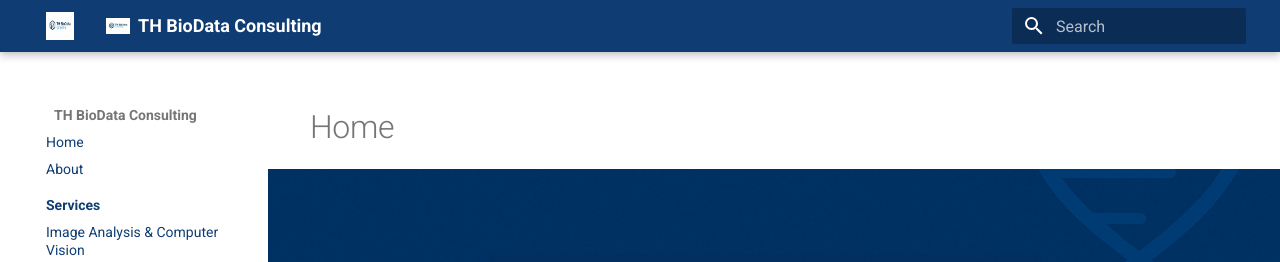
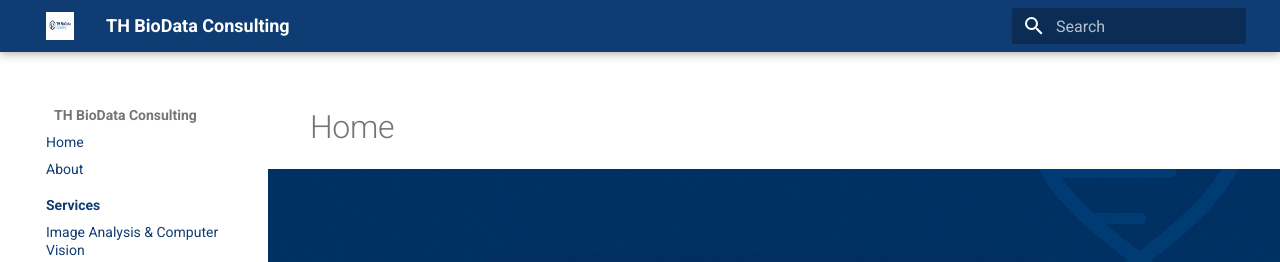
Before and after one commit to TH-BioData/th-biodata.github.io, an MkDocs documentation site: the page built from docs/index.md, in a window 1280 px wide. Shown: the top 262 px of the page. Built offline with MkDocs 1.6.1 and Material for MkDocs 9.7.7, drawn with Linux system fonts in a browser that asks for light colours.

Commit message:
Update extra.css

```diff
--- a/docs/styles/extra.css
+++ b/docs/styles/extra.css
@@ -1,5 +1,5 @@
 /* ============================================================
-   TH BioData Consulting — Estilos estables (v3.7)
+   TH BioData Consulting — Estilos estables (v3.8)
    ============================================================ */
 
 /* -------------------- Variables globales -------------------- */
@@ -7,10 +7,16 @@
   --th-hero-height: 420px;
   --th-hero-height-sm: 300px;
   --md-header-h: var(--md-header-height, 3.6rem);
+
   --th-color-corporate-blue: #0F3D73;
   --th-color-corporate-light-blue: #7CC6FF;
 
-  /* Z-index base para capas Material */
+  /* Material primary (evita el violeta por defecto) */
+  --md-primary-fg-color: var(--th-color-corporate-blue);
+  --md-primary-fg-color--light: var(--th-color-corporate-light-blue);
+  --md-primary-fg-color--dark: #0B2C54;
+
+  /* Z-index base */
   --z-header: 20;
   --z-drawer: 200;
   --z-sidebar: 30;
@@ -29,27 +35,28 @@
    ============================================================ */
 .md-header,
 .md-tabs {
-  background-color: var(--th-color-corporate-blue);
+  background-color: var(--md-primary-fg-color) !important;
   z-index: var(--z-header);
 }
 
-/* Links y iconos del nav (heredan color) */
+/* Links e iconos del nav (fondo blanco, texto azul) */
+.md-nav--primary,
+.md-nav--primary .md-nav__list {
+  background: #fff !important;
+}
 .md-nav__link,
-.md-nav__link span {
+.md-nav__link span,
+.md-nav__icon,
+.md-icon {
   color: var(--th-color-corporate-blue);
-  background: transparent;
 }
 .md-nav__link:hover,
 .md-nav__link:focus {
   background-color: rgba(124, 198, 255, 0.12);
   color: #004B8E;
 }
-.md-nav__icon,
-.md-icon {
-  color: var(--th-color-corporate-blue);
-}
 
-/* Overlay del drawer: sin velo gris visible pero clickeable cuando está abierto */
+/* Overlay del drawer: clickeable sin velo visible */
 .md-overlay {
   background-color: transparent;
   pointer-events: none;
@@ -61,7 +68,7 @@
   opacity: 1;
 }
 
-/* Sidebar en desktop por encima del hero */
+/* Sidebar desktop por encima del hero */
 .md-sidebar,
 .md-sidebar--primary,
 .md-sidebar__scrollwrap {
@@ -70,10 +77,9 @@
 }
 
 /* ============================================================
-   DRAWER (móvil) — debajo del header + logo visible
+   DRAWER (móvil)
    ============================================================ */
 @media (max-width: 960px) {
-  /* Paneles del drawer por encima del contenido */
   .md-drawer,
   .md-nav,
   .md-sidebar,
@@ -83,7 +89,6 @@
     z-index: var(--z-drawer);
   }
 
-  /* Colocar el panel lateral debajo del header y ajustar su alto útil */
   .md-drawer,
   .md-sidebar--primary {
     top: var(--md-header-h);
@@ -92,74 +97,67 @@
     right: auto;
   }
 
-  /* Título del drawer (franja celeste) */
-  .md-sidebar--primary .md-nav__title {
+  /* Franja superior del drawer (celeste + texto blanco) */
+  .md-sidebar--primary .md-nav__title,
+  .md-drawer .md-header { /* compatibilidad con versiones */
     position: sticky;
     top: 0;
     z-index: 1;
-    background-color: var(--th-color-corporate-light-blue);
-    color: #fff;
+    background-color: var(--md-primary-fg-color--light) !important;
+    color: #fff !important;
     font-weight: 600;
-    border-bottom: 1px solid rgba(255, 255, 255, .25);
+    border-bottom: 1px solid rgba(255,255,255,.25);
     display: flex;
     align-items: center;
     gap: 8px;
     padding: calc(.6rem + env(safe-area-inset-top, 0)) 1rem .7rem 1rem;
   }
-  .md-sidebar--primary .md-nav__title span,
-  .md-sidebar--primary .md-nav__title strong {
-    color: #fff;
-  }
-
-  /* Logo real en la franja celeste
-     NOTA: extra.css se sirve en /assets/stylesheets/extra.css → subir un nivel
-     hacia /assets/logo.png = ../logo.png  */
-  .md-sidebar--primary .md-nav__title .md-logo {
-    display: inline-flex;
-    align-items: center;
-    justify-content: center;
-    height: 36px;
-    width: 36px;
-    border-radius: 6px;
-    background: transparent;
-  }
-  .md-sidebar--primary .md-nav__title .md-logo::before {
-    content: "";
-    display: block;
-    width: 100%;
-    height: 100%;
-    background-image: url('../logo.png'); /* ruta corregida */
-    background-size: contain;
-    background-repeat: no-repeat;
-    background-position: center;
-    /* Quitar si tu logo NO necesita inversión a blanco */
-    filter: brightness(0) invert(1);
-  }
-  /* Ocultar cualquier img/svg interno que inyecte el tema */
-  .md-sidebar--primary .md-nav__title .md-logo img,
-  .md-sidebar--primary .md-nav__title .md-logo svg {
-    display: none;
-  }
 
   /* Evitar que contenido/hero tape el drawer */
   .md-main,
   .md-main__inner,
-  .hero {
-    z-index: var(--z-hero);
-  }
+  .hero { z-index: var(--z-hero); }
 
-  /* Scroll interno del panel */
-  .md-sidebar__scrollwrap {
-    overflow: auto;
-  }
+  .md-sidebar__scrollwrap { overflow: auto; }
+}
+
+/* Desktop: limpia padding del título del sidebar */
+@media (min-width: 961px) {
+  .md-sidebar--primary .md-nav__title { padding-left: 1rem; }
 }
 
 /* ============================================================
-   DESKTOP — sin recuadro blanco en el título del sidebar
+   LOGO — usar SOLO el logo nativo del tema (sin duplicar)
    ============================================================ */
-@media (min-width: 961px) {
-  .md-sidebar--primary .md-logo { display: none; }
-  .md-sidebar--primary .md-nav__title { padding-left: 1rem; }
+/* Dimensiones del <img> nativo de Material (header + drawer) */
+.md-logo img,
+.md-header__button.md-logo img {
+  width: 28px;
+  height: 28px;
+  display: inline-block !important;
+  vertical-align: middle;
+}
+
+/* Alineación logo + texto en el header */
+.md-header__title .md-ellipsis {
+  display: inline-flex;
+  align-items: center;
+  gap: 8px;
+}
+
+/* Alineación logo + texto en la franja del drawer */
+.md-sidebar--primary .md-nav__title,
+.md-drawer .md-header__title {
+  display: inline-flex;
+  align-items: center;
+  gap: 8px;
+}
+
+/* Contenedor del logo siempre transparente (sin recuadros) */
+.md-logo,
+.md-header__button.md-logo {
+  background: transparent !important;
+  box-shadow: none !important;
 }
 
 /* ============================================================
@@ -184,8 +182,8 @@
   position: absolute;
   inset: 0;
   z-index: 0;
-  background-color: #0c2d57; /* color base para evitar parpadeo */
-  background-image: url('../hero.jpg?v=6'); /* relativo a /assets/stylesheets/ */
+  background-color: #0c2d57;                 /* color base anti-parpadeo */
+  background-image: url('/assets/hero.jpg?v=7'); /* ruta absoluta GitHub Pages */
   background-size: cover;
   background-position: center;
   background-repeat: no-repeat;
@@ -195,7 +193,7 @@
   z-index: 1;
   text-align: center;
   color: #fff;
-  background: linear-gradient(to bottom, rgba(10, 35, 80, .15), rgba(10, 35, 80, .55));
+  background: linear-gradient(to bottom, rgba(10,35,80,.15), rgba(10,35,80,.55));
   padding: 48px 16px;
   border-radius: 0;
 }
@@ -211,7 +209,7 @@
   text-decoration: none;
 }
 
-/* Fade controlado por scripts/scroll-fade.js (toggle .scrolled en <body>) */
+/* Fade controlado por scripts/scroll-fade.js (.scrolled en <body>) */
 body.scrolled .hero {
   opacity: 0;
   transform: translateY(-80px);
@@ -243,12 +241,12 @@ body:not(:has(.hero)) .md-main { padding-top: var(--md-header-h); }
   border-radius: 12px;
   padding: 16px;
   background: #fff;
-  box-shadow: 0 2px 6px rgba(0, 0, 0, .05);
+  box-shadow: 0 2px 6px rgba(0,0,0,.05);
   transition: transform .2s ease, box-shadow .2s ease;
 }
 .grid.cards > *:hover {
   transform: translateY(-3px);
-  box-shadow: 0 6px 12px rgba(0, 0, 0, .08);
+  box-shadow: 0 6px 12px rgba(0,0,0,.08);
 }
 
 /* ============================================================
@@ -278,163 +276,3 @@ body:not(:has(.hero)) .md-main { padding-top: var(--md-header-h); }
 @media (prefers-reduced-motion: reduce) {
   .hero { transition: none; }
 }
-/* ============================================================
-   FIX header/drawer + hero (Material for MkDocs)
-   ============================================================ */
-
-/* --- Variables corporativas (ajusta si ya existen) --- */
-:root{
-  --th-blue: #0F3D73;           /* azul corporativo (header) */
-  --th-light-blue: #7CC6FF;     /* celeste drawer */
-}
-
-/* HEADER (barra superior) */
-.md-header,
-.md-tabs {
-  background-color: var(--th-blue) !important;
-}
-
-/* DRAWER (panel lateral en móvil) — franja superior */
-.md-sidebar--primary .md-sidebar__scrollwrap .md-sidebar__title,
-.md-drawer .md-header { /* versiones recientes de Material usan .md-header dentro del drawer */
-  background-color: var(--th-light-blue) !important;
-  color: #fff !important;
-}
-
-/* Logo en el bloque superior del drawer (evita recuadro blanco) */
-.md-drawer .md-header__button.md-logo,
-.md-sidebar--primary .md-logo {
-  width: 40px;
-  height: 40px;
-  border-radius: 6px;
-  background-image: url("/assets/logo.png"); /* ruta absoluta para GitHub Pages */
-  background-size: contain;
-  background-repeat: no-repeat;
-  background-position: center;
-  background-color: transparent !important;
-}
-
-/* Asegurar que no haya fondo blanco heredado en el ícono del logo */
-.md-header__button.md-logo img {
-  display: none; /* ocultamos <img> si lo hay, usamos background-image */
-}
-
-/* Texto de la franja superior del drawer en blanco */
-.md-sidebar__title,
-.md-drawer .md-header__title {
-  color: #fff !important;
-}
-
-/* --- Enlaces y items del menú (fondo blanco, texto azul) --- */
-.md-nav--primary,
-.md-nav--primary .md-nav__list {
-  background: #fff !important;
-}
-.md-nav__link {
-  color: var(--th-blue) !important;
-}
-
-/* ============================================================
-   HERO — imagen de fondo
-   ============================================================ */
-
-/* Hero full-bleed con imagen (asegura ruta y evita overrides) */
-.hero,
-.hero .hero__bg {
-  background-image: url("/assets/hero.jpg") !important; /* ruta absoluta */
-  background-size: cover !important;
-  background-position: center center !important;
-  background-repeat: no-repeat !important;
-}
-
-/* Alturas por dispositivo (si ya tenés variables, usalas) */
-.hero {
-  min-height: 420px;
-}
-@media (max-width: 768px){
-  .hero { min-height: 300px; }
-}
-
-/* Si usás un overlay oscuro en el hero, mantenelo sutil */
-.hero::before{
-  content: "";
-  position: absolute;
-  inset: 0;
-  background: linear-gradient(to bottom, rgba(0,0,0,.15), rgba(0,0,0,.25));
-  pointer-events: none;
-}
-/* ======= PALETA PRIMARIA (Material) ======= */
-:root{
-  /* Azul corporativo */
-  --md-primary-fg-color: #0F3D73;
-  --md-primary-fg-color--light: #7CC6FF;
-  --md-primary-fg-color--dark: #0B2C54;
-}
-
-/* Header (barra superior) */
-.md-header,
-.md-tabs { background-color: var(--md-primary-fg-color) !important; }
-
-/* Drawer (móvil) – franja superior: forzamos celeste y texto blanco */
-.md-drawer .md-header,
-.md-sidebar__title {
-  background-color: var(--md-primary-fg-color--light) !important;
-  color: #fff !important;
-}
-
-/* Logo en header y en drawer: asegurar ruta, tamaño y que no lo tape nada */
-.md-logo img,
-.md-header__button.md-logo img {
-  content: url("/assets/logo.png");     /* ruta absoluta para GitHub Pages */
-  width: 28px;
-  height: 28px;
-  display: inline-block;
-  vertical-align: middle;
-}
-
-/* Evitar bordes/fondos blancos heredados en el contenedor del logo */
-.md-logo,
-.md-header__button.md-logo {
-  background: transparent !important;
-  box-shadow: none !important;
-}
-/* ===== Logo junto al título en el HEADER ===== */
-.md-header__title .md-ellipsis {
-  display: inline-flex;
-  align-items: center;
-  gap: 8px;
-}
-
-.md-header__title .md-ellipsis::before {
-  content: "";
-  width: 24px;
-  height: 24px;
-  background-image: url("/assets/logo.png"); /* ruta absoluta para GitHub Pages */
-  background-size: contain;
-  background-repeat: no-repeat;
-  background-position: center;
-  flex: 0 0 24px;
-}
-
-/* ===== Logo junto al título en el DRAWER (móvil) ===== */
-.md-drawer .md-header__title,
-.md-sidebar__title {
-  display: inline-flex;
-  align-items: center;
-  gap: 8px;
-}
-
-.md-drawer .md-header__title::before,
-.md-sidebar__title::before {
-  content: "";
-  width: 24px;
-  height: 24px;
-  background-image: url("/assets/logo.png");
-  background-size: contain;
-  background-repeat: no-repeat;
-  background-position: center;
-  flex: 0 0 24px;
-}
-
-/* Evitar que otro estilo tape el logo o lo reemplace */
-.md-logo img { display: inline; }
```
